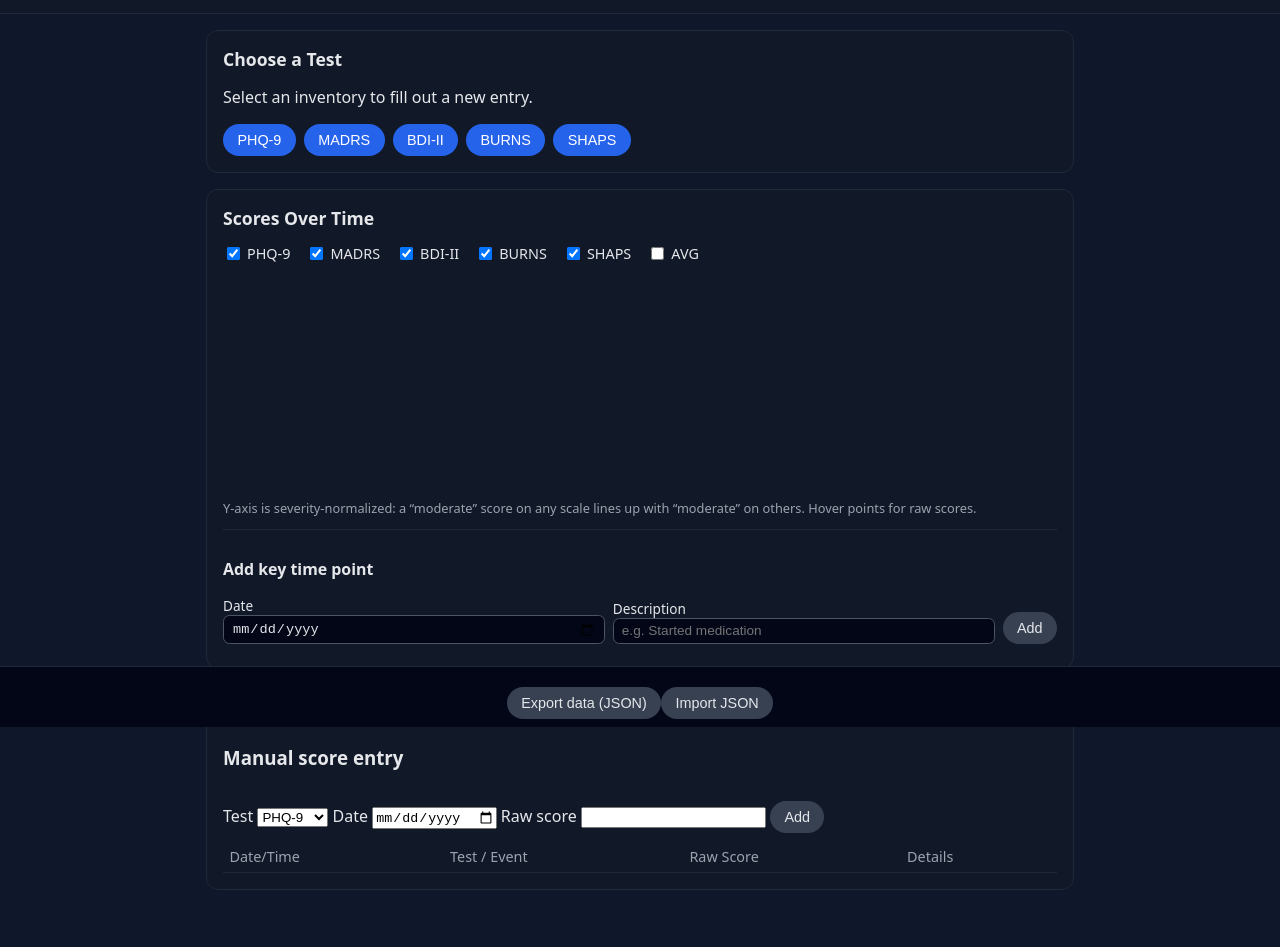
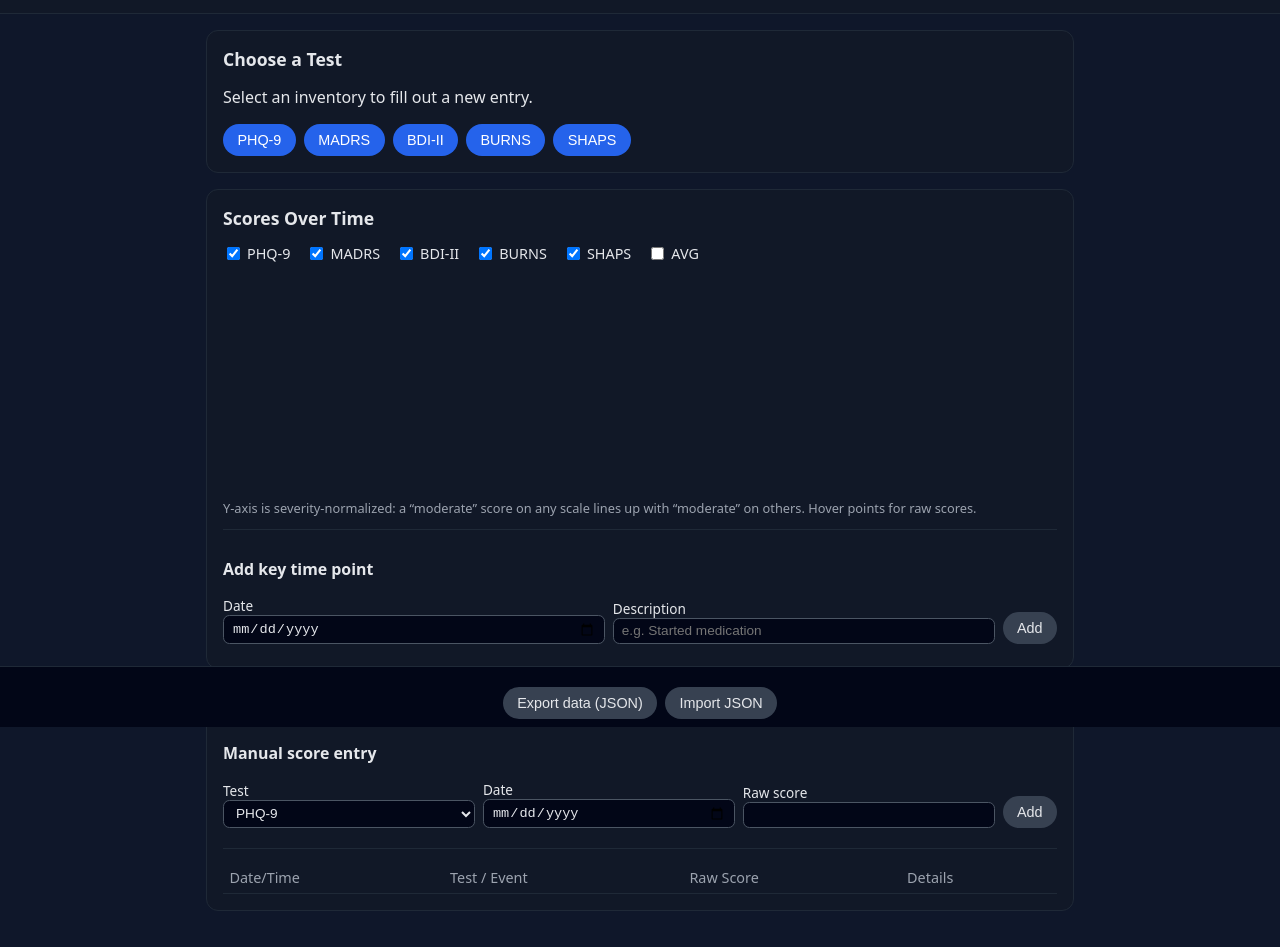
Before and after one commit to Mihalcea-Alexander/mood-pwa, a plain HTML site: page index.html in a window 1280 px wide. Shown: the part 73-1020 px from the top of the page. Drawn offline with nearby package versions, Linux system fonts and the light colour scheme.

Commit message:
Add styles for manual add form and rows

```diff
--- a/style.css
+++ b/style.css
@@ -220,6 +220,44 @@ button {
   margin-top: 0;
 }
 
+/* Manual add form */
+
+.manual-add {
+  margin-bottom: 0.75rem;
+  border-bottom: 1px solid #1f2937;
+  padding-bottom: 0.75rem;
+  font-size: 0.85rem;
+}
+
+.manual-row {
+  display: flex;
+  flex-wrap: wrap;
+  gap: 0.5rem;
+  align-items: flex-end;
+}
+
+.manual-row label {
+  flex: 1 1 120px;
+  margin: 0;
+}
+
+.manual-row select,
+.manual-row input[type="date"],
+.manual-row input[type="number"] {
+  width: 100%;
+  padding: 0.3rem 0.5rem;
+  border-radius: 0.4rem;
+  border: 1px solid #4b5563;
+  background: #020617;
+  color: #e5e7eb;
+  font-size: 0.85rem;
+}
+
+.manual-row button {
+  flex: 0 0 auto;
+  margin-top: 0;
+}
+
 /* History table */
 
 table {
@@ -298,6 +336,7 @@ footer {
   background: #020617;
   border-top: 1px solid #1f2937;
   display: flex;
+  gap: 0.5rem;
   justify-content: center;
 }
 
@@ -320,7 +359,8 @@ footer {
     flex-direction: column;
   }
 
-  .event-row {
+  .event-row,
+  .manual-row {
     flex-direction: column;
     align-items: stretch;
   }
```
